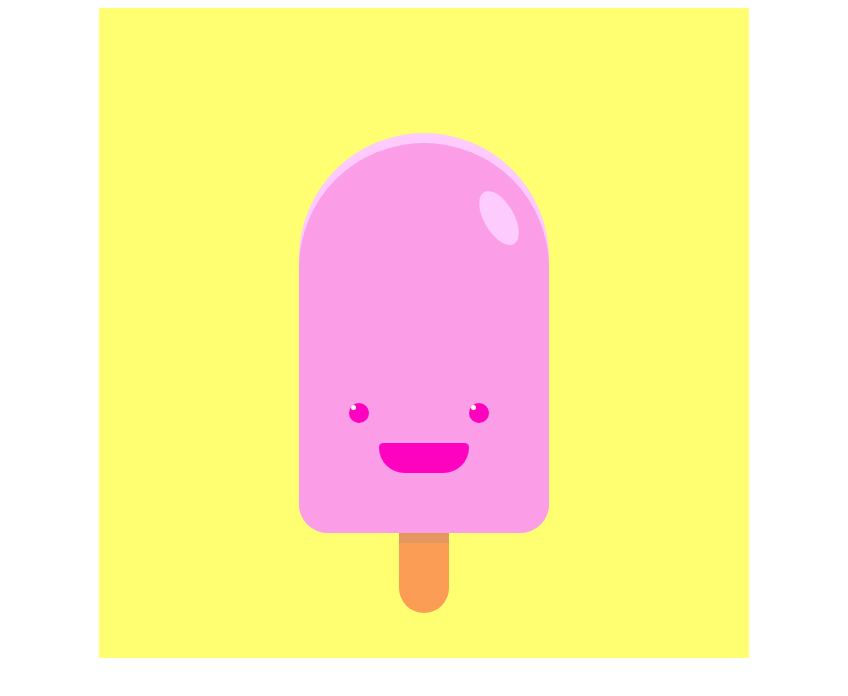
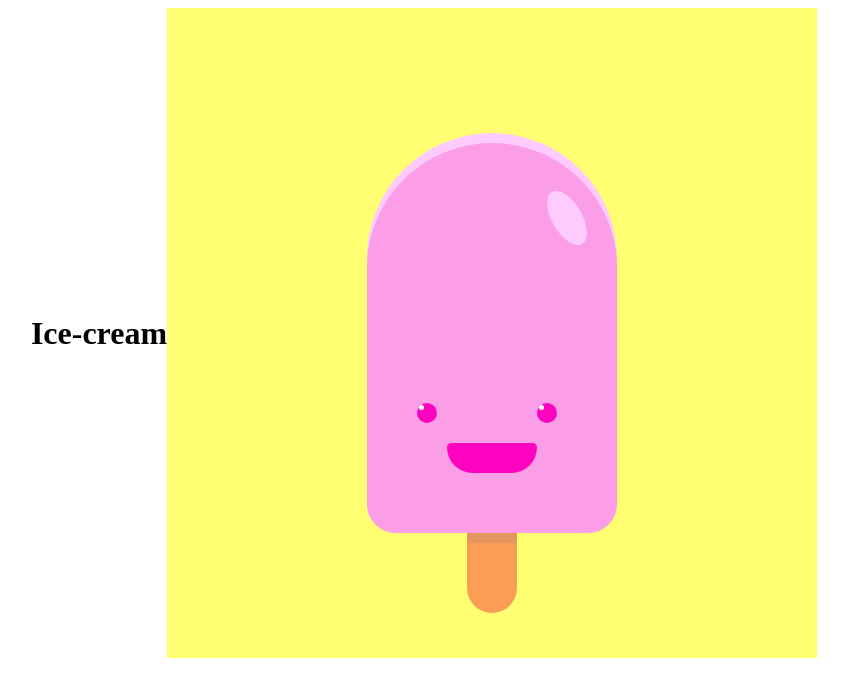
Before and after one commit to gulzora/ice-cream, a plain HTML site: page index.html in a window 1280 px wide. Shown: the whole page, without its empty margins (216-1064 px from the left). Drawn offline with Linux system fonts and the light colour scheme.

Commit message:
muzqaymoqni indexga ozgartirdim

```diff
--- a/Muzqaymoq.html
+++ b/index.html
@@ -106,6 +106,7 @@
        }
 </style>
 <body>
+    <h1>Ice-cream</h1>
     <div class="container">
        <div class="a1">
         <div class="a2">
```
